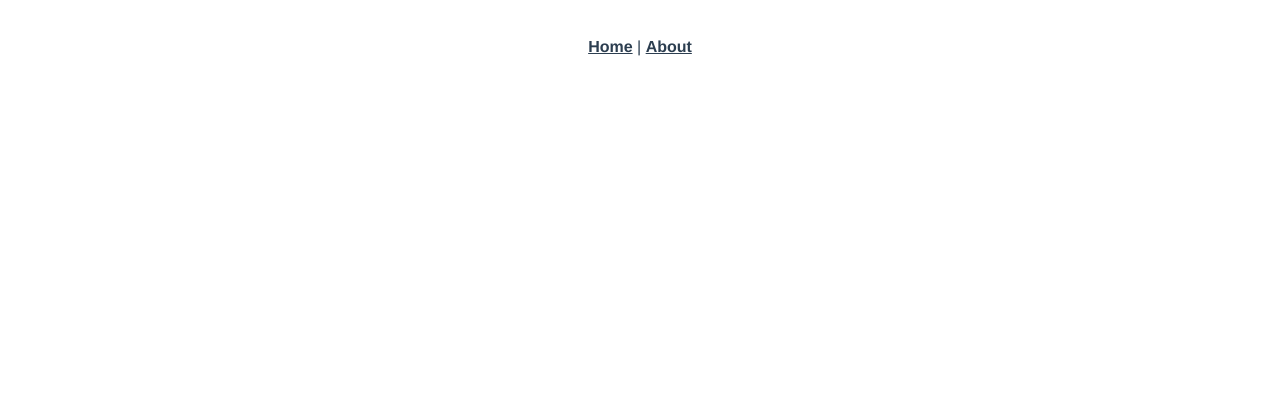
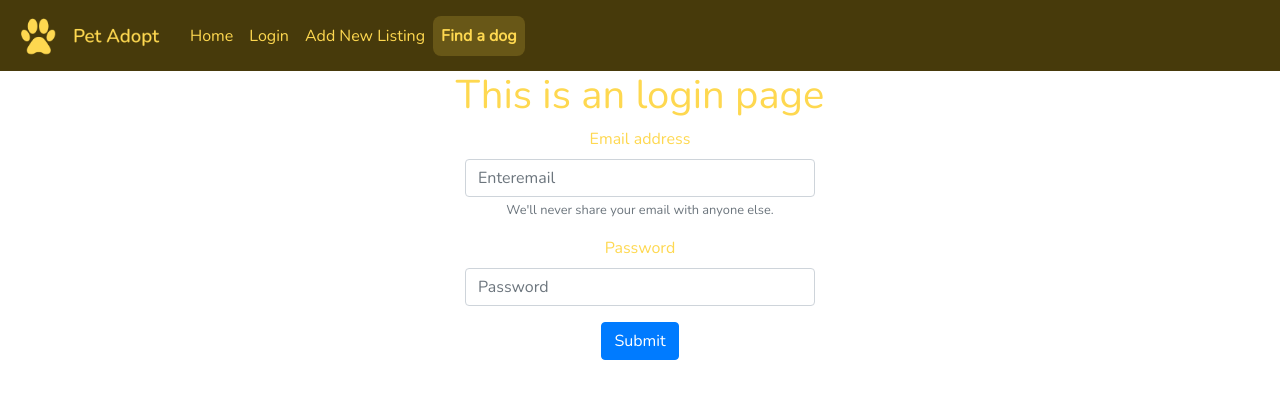
Before and after one commit to MaPeresa/PetAdopt, a Vue app: page /FindaDog in a window 1280 px wide. Before the commit this address had no page. Shown: the top 398 px of the page. Built offline with nearby package versions, Linux system fonts and the light colour scheme.

Commit message:
Dodavanje VUE elemenata u homescreen

```diff
--- a/public/index.html
+++ b/public/index.html
@@ -6,6 +6,7 @@
     <meta name="viewport" content="width=device-width,initial-scale=1.0">
     <link rel="icon" href="<%= BASE_URL %>favicon.ico">
     <title><%= htmlWebpackPlugin.options.title %></title>
+    <link rel="stylesheet" href="https://cdn.jsdelivr.net/npm/bootstrap@4.0.0/dist/css/bootstrap.min.css" integrity="sha384-Gn5384xqQ1aoWXA+058RXPxPg6fy4IWvTNh0E263XmFcJlSAwiGgFAW/dAiS6JXm" crossorigin="anonymous">
   </head>
   <body>
     <noscript>
--- a/src/App.vue
+++ b/src/App.vue
@@ -1,29 +1,73 @@
 <template>
-  <nav>
-    <router-link to="/">Home</router-link> |
-    <router-link to="/about">About</router-link>
-  </nav>
+<link href='https://fonts.googleapis.com/css?family=Nunito' rel='stylesheet'>
+  <nav id="nav" class="navbar navbar-expand-lg navbar-light">
+  <!--Image and text-->
+  <a class="navbar-brand" href="#">
+    <img
+      src="@/assets/PetAdopt_logo.png"
+      width="150"
+      height="45"
+      alt="">
+  </a>
+    <button
+      class="navbar-toggler"
+      type="button"
+      data-toggle="collapse"
+      data-target="#navbarNavToggler"
+      aria-controls="navbarNavToggler"
+      aria-expanded="false"
+      aria-label="Toggle navigation">
+      <span class="navbar-toggler-icon"></span>
+    </button>
+  <div class="collapse navbar-collapse" id="navbarNavToggler">
+    <ul class="navbar-nav mr-auto mt-2 mt-lg-0">
+      <li class="nav-item active">
+        <router-link to="/" class="nav-link">Home</router-link>
+      </li>
+      <li class="nav-item">
+        <router-link to="/Login" class="nav-link">Login</router-link>
+      </li>
+      <li class="nav-item">
+        <router-link to="/AddNewListing" class="nav-link">Add New Listing</router-link>
+      </li>
+      <li class="nav-item">
+        <router-link to="/FindaDog" class="nav-link">Find a dog</router-link>
+        <div class="dropdown-menu" aria-labelledby="navbarDropdownMenuLink">
+          <router-link to="/">Home</router-link>|
+          <router-link to="/Login">Login</router-link>|
+          <router-link to="/AddNewListing">Add New Listing</router-link>|
+        </div>
+      </li>
+    </ul>
+  </div>
+</nav>
+
+
   <router-view/>
 </template>
 
 <style lang="scss">
 #app {
-  font-family: Avenir, Helvetica, Arial, sans-serif;
+  font-family: "Nunito"; font-size: 16px;
   -webkit-font-smoothing: antialiased;
   -moz-osx-font-smoothing: grayscale;
   text-align: center;
-  color: #2c3e50;
+  color: #FED850;
 }
 
 nav {
   padding: 30px;
+  background-color: #473A0B !important;
+  color: #FED850;
 
   a {
-    font-weight: bold;
-    color: #2c3e50;
+    color: #FED850 !important;
 
     &.router-link-exact-active {
-      color: #42b983;
+      font-weight: bold;
+      color: #FED850;
+      background: rgba(254, 216, 80, 0.18);
+      border-radius: 8px;
     }
   }
 }
--- a/src/router/index.js
+++ b/src/router/index.js
@@ -8,12 +8,28 @@ const routes = [
     component: HomeView
   },
   {
-    path: '/about',
-    name: 'about',
+    path: '/Login',
+    name: 'Login',
     // route level code-splitting
     // this generates a separate chunk (about.[hash].js) for this route
     // which is lazy-loaded when the route is visited.
-    component: () => import(/* webpackChunkName: "about" */ '../views/AboutView.vue')
+    component: () => import(/* webpackChunkName: "about" */ '../views/Login.vue')
+  },
+  {
+    path: '/AddNewListing',
+    name: 'AddNewListing',
+    // route level code-splitting
+    // this generates a separate chunk (about.[hash].js) for this route
+    // which is lazy-loaded when the route is visited.
+    component: () => import(/* webpackChunkName: "about" */ '../views/AddNewListing.vue')
+  },
+  {
+    path: '/FindaDog',
+    name: 'FindaDog',
+    // route level code-splitting
+    // this generates a separate chunk (about.[hash].js) for this route
+    // which is lazy-loaded when the route is visited.
+    component: () => import(/* webpackChunkName: "about" */ '../views/FindaDog.vue')
   }
 ]
 
--- a/src/views/AboutView.vue
+++ /dev/null
@@ -1,5 +0,0 @@
-<template>
-  <div class="about">
-    <h1>This is an about page</h1>
-  </div>
-</template>
--- /dev/null
+++ b/src/views/AddNewListing.vue
@@ -0,0 +1,63 @@
+<template>
+  <div id="nav">
+    <nav class="navbar navbar-expand-lg navbar-light bg-light">
+  <a class="navbar-brand" href="#">
+    <img src="@/assets/PetAdopt_logo.png" width="150" height="45" alt="">
+  </a>
+  <button class="navbar-toggler" type="button" data-toggle="collapse" data-target="#navbarNavDropdown" aria-controls="navbarNavDropdown" aria-expanded="false" aria-label="Toggle navigation">
+    <span class="navbar-toggler-icon"></span>
+  </button>
+  <div class="collapse navbar-collapse" id="navbarNavDropdown">
+    <ul class="navbar-nav">
+      <li class="nav-item active">
+        <a class="nav-link" href="#">Home <span class="sr-only">(current)</span></a>
+      </li>
+      <li class="nav-item">
+        <a class="nav-link" href="#">Features</a>
+      </li>
+      <li class="nav-item">
+        <a class="nav-link" href="#">Pricing</a>
+      </li>
+      <li class="nav-item dropdown">
+        <a class="nav-link dropdown-toggle" href="#" id="navbarDropdownMenuLink" data-toggle="dropdown" aria-haspopup="true" aria-expanded="false">
+          Dropdown link
+        </a>
+        <div class="dropdown-menu" aria-labelledby="navbarDropdownMenuLink">
+          <a class="dropdown-item" href="#">Action</a>
+          <a class="dropdown-item" href="#">Another action</a>
+          <a class="dropdown-item" href="#">Something else here</a>
+        </div>
+      </li>
+    </ul>
+  </div>
+</nav>
+    <router-link to="/">Home</router-link> |
+    <router-link to="/Login">Login</router-link> |
+    <router-link to="/AddNewListing">Add New Listing</router-link> |
+    <router-link to="/FindaDog">Find a dog</router-link>
+  </div>
+  <router-view/>
+</template>
+
+<style lang="scss">
+#app {
+  font-family: Avenir, Helvetica, Arial, sans-serif;
+  -webkit-font-smoothing: antialiased;
+  -moz-osx-font-smoothing: grayscale;
+  text-align: center;
+  color: #2c3e50;
+}
+
+nav {
+  padding: 30px;
+
+  a {
+    font-weight: bold;
+    color: #2c3e50;
+
+    &.router-link-exact-active {
+      color: #42b983;
+    }
+  }
+}
+</style>
--- /dev/null
+++ b/src/views/FindaDog.vue
@@ -0,0 +1,29 @@
+<template>
+ <div class="about">
+ <h1>This is an login page</h1>
+ <div class="container">
+ <div class="row">
+ <div class="col-sm"></div>
+ <div class="col-sm">
+ <form>
+ <div class="form-group">
+ <label for="exampleInputEmail1">Email address</label>
+ <input type="email" class="form-control"
+id="exampleInputEmail1" aria-describedby="emailHelp" placeholder="Enter
+email" />
+ <small id="emailHelp" class="form-text text-muted" >We'll
+never share your email with anyone else.</small>
+ </div>
+ <div class="form-group">
+ <label for="exampleInputPassword1">Password</label>
+ <input type="password" class="form-control"
+id="exampleInputPassword1" placeholder="Password" />
+ </div>
+ <button type="submit" class="btn btn-primary">Submit</button>
+ </form>
+ </div>
+ <div class="col-sm"></div>
+ </div>
+ </div>
+ </div>
+</template>
--- a/src/views/HomeView.vue
+++ b/src/views/HomeView.vue
@@ -1,8 +1,32 @@
 <template>
-  <div class="home">
-    <img alt="Vue logo" src="../assets/logo.png">
-    <HelloWorld msg="Welcome to Your Vue.js App"/>
+ <div class="row">
+ <div class="col-1"></div>
+ <div class="col-2">
+ FILTER RESULTS
+ </div>
+ <div class="col-8">
+    <div class="card text-center">
+  <div class="card-header">
+    <ul class="nav nav-tabs card-header-tabs">
+      <li class="nav-item">
+        <a class="nav-link active" href="#">Active</a>
+      </li>
+      <li class="nav-item">
+        <a class="nav-link" href="#">Link</a>
+      </li>
+      <li class="nav-item">
+        <a class="nav-link disabled" href="#">Disabled</a>
+      </li>
+    </ul>
   </div>
+  <div class="card-body">
+    <h5 class="card-title">Special title treatment</h5>
+    <p class="card-text">With supporting text below as a natural lead-in to additional content.</p>
+    <a href="#" class="btn btn-primary">Go somewhere</a>
+  </div>
+</div>
+ </div>
+ </div>
 </template>
 
 <script>
--- /dev/null
+++ b/src/views/Login.vue
@@ -0,0 +1,29 @@
+<template>
+ <div class="about">
+ <h1>This is an login page</h1>
+ <div class="container">
+ <div class="row">
+ <div class="col-sm"></div>
+ <div class="col-sm">
+ <form>
+ <div class="form-group">
+ <label for="exampleInputEmail1">Email address</label>
+ <input type="email" class="form-control"
+id="exampleInputEmail1" aria-describedby="emailHelp" placeholder="Enter
+email" />
+ <small id="emailHelp" class="form-text text-muted" >We'll
+never share your email with anyone else.</small>
+ </div>
+ <div class="form-group">
+ <label for="exampleInputPassword1">Password</label>
+ <input type="password" class="form-control"
+id="exampleInputPassword1" placeholder="Password" />
+ </div>
+ <button type="submit" class="btn btn-primary">Submit</button>
+ </form>
+ </div>
+ <div class="col-sm"></div>
+ </div>
+ </div>
+ </div>
+</template>
```
Also changed, not shown: src/assets/PetAdopt_logo.png (added), 1 other file (tests, documents, lock files or other folders).
